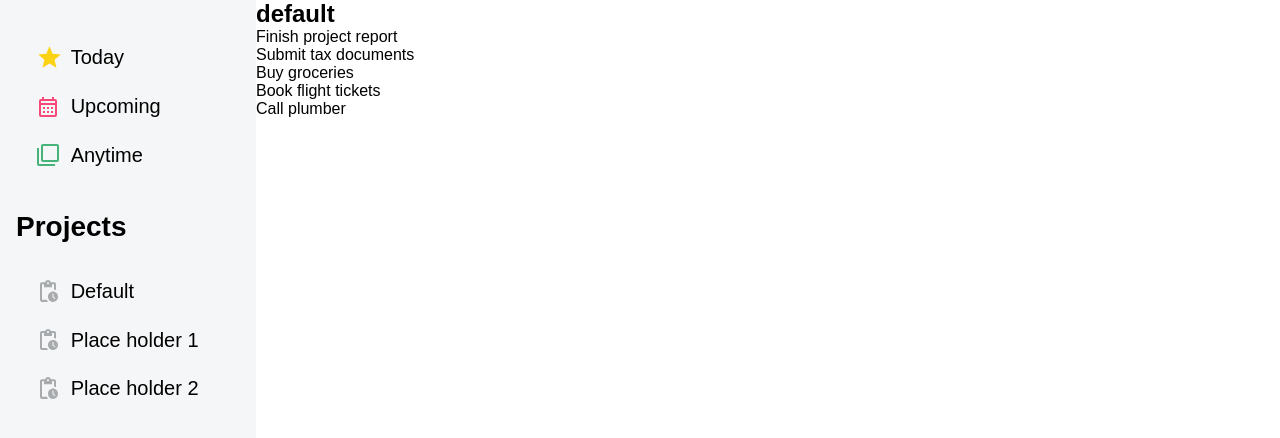
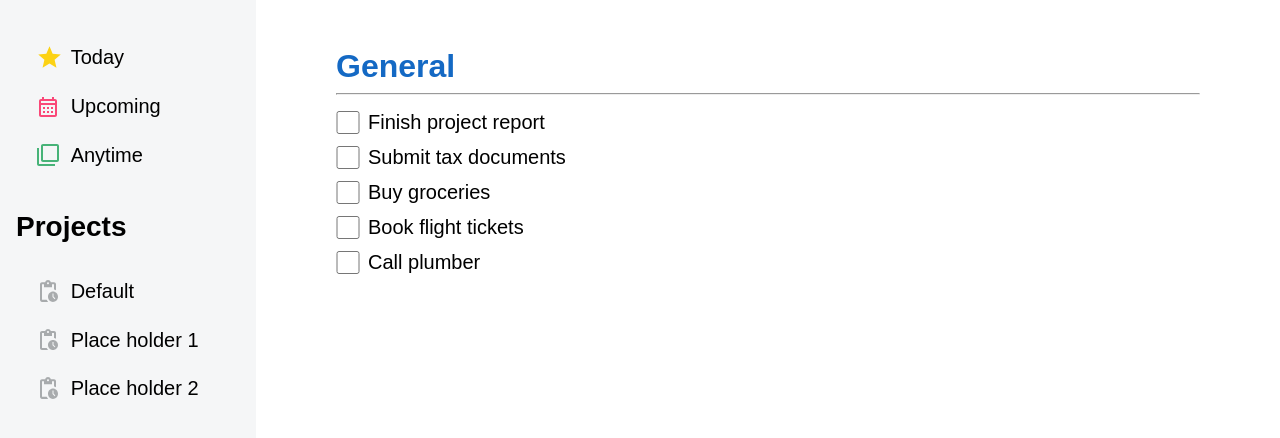
Before and after one commit to NgocPMT/js-todo-list, a website built with webpack: page src/template.html in a window 1280 px wide. Built offline with nearby package versions, Linux system fonts and the light colour scheme.

Commit message:
enhance Task section:
- add dummy content
- adjust display controller logic
- apply styling for todos and projects

```diff
--- a/src/css/style.css
+++ b/src/css/style.css
@@ -67,3 +67,35 @@ html, body {
   margin: 0 0 1.5rem 1rem;
   font-size: 1.75rem;
 }
+
+#main-content {
+  padding: 3rem 5rem;
+  display: grid;
+  grid-auto-rows: auto auto auto;
+}
+
+.project {
+  display: flex;
+  flex-direction: column;
+  gap: 0.5rem;
+}
+
+.project-title {
+  font-size: 2rem;
+  text-transform: capitalize;
+  color: #1469c4;
+}
+
+.todo-container {
+  margin-top: 0.5rem;
+  display: flex;
+  flex-direction: column;
+  gap: 0.75rem;
+}
+
+.todo-title {
+  display: grid;
+  grid-template-columns: 1.5rem 1fr;
+  gap: 0.5rem;
+  font-size: 1.25rem;
+}
--- a/src/displayController.js
+++ b/src/displayController.js
@@ -3,7 +3,7 @@ import todoController from "./todoController";
 
 const displayController = (function () {
   const renderTodos = () => {
-    const root = document.querySelector("#root");
+    const root = document.querySelector("#main-content");
 
     const todos = todoController.getTodos();
     todos.forEach((todo) => {
@@ -18,7 +18,10 @@ const displayController = (function () {
           .map(
             (todo) => `
           <div class="todo">
-            <p class="todo-title">${todo.getTitle()}</p>
+            <label for="todo-${todo.getUID()}-check" class="todo-title">
+              <input id="todo-${todo.getUID()}-check" type="checkbox" name="todo-check" data-uid=${todo.getUID()}/>
+              ${todo.getTitle()}
+            </label>
           </div>
         `
           )
@@ -26,6 +29,7 @@ const displayController = (function () {
         return `
         <div class="project">
           <h2 class="project-title">${project.title}</h2>
+          <hr/>
           <div class="todo-container">
             ${projectTodos}
           </div>
--- a/src/index.js
+++ b/src/index.js
@@ -2,27 +2,27 @@ import "./css/style.css";
 import todoController from "./todoController";
 import displayController from "./displayController";
 
-todoController.createTodo("Buy groceries", "2025-05-01", 2, "default", false);
+todoController.createTodo("Buy groceries", "2025-05-01", 2, "general", false);
 todoController.createTodo(
   "Finish project report",
   "2025-05-03",
   1,
-  "default",
+  "general",
   false
 );
-todoController.createTodo("Call plumber", "2025-04-30", 3, "default", true);
+todoController.createTodo("Call plumber", "2025-04-30", 3, "general", true);
 todoController.createTodo(
   "Book flight tickets",
   "2025-05-05",
   2,
-  "default",
+  "general",
   false
 );
 todoController.createTodo(
   "Submit tax documents",
   "2025-04-29",
   1,
-  "default",
+  "general",
   true
 );
 
--- a/src/projectController.js
+++ b/src/projectController.js
@@ -1,7 +1,7 @@
 import generateProject from "./project";
 
 const projectController = (function () {
-  const projects = [generateProject("default")];
+  const projects = [generateProject("general")];
 
   const createProject = (title) => {
     projects.push(generateProject(title));
--- a/src/template.html
+++ b/src/template.html
@@ -46,7 +46,7 @@
           </button>
         </div>
       </section>
-      <div id="root"></div>
+      <main id="main-content"></main>
     </div>
   </body>
 </html>
--- a/src/todoController.js
+++ b/src/todoController.js
@@ -5,7 +5,14 @@ const todoController = (function () {
 
   const createTodo = (title, dueDate, priority, projectName, checked) => {
     todos.push(
-      generateTodo({ title, dueDate, priority, projectName, checked })
+      generateTodo({
+        UID: crypto.randomUUID(),
+        title,
+        dueDate,
+        priority,
+        projectName,
+        checked,
+      })
     );
   };
 
```
